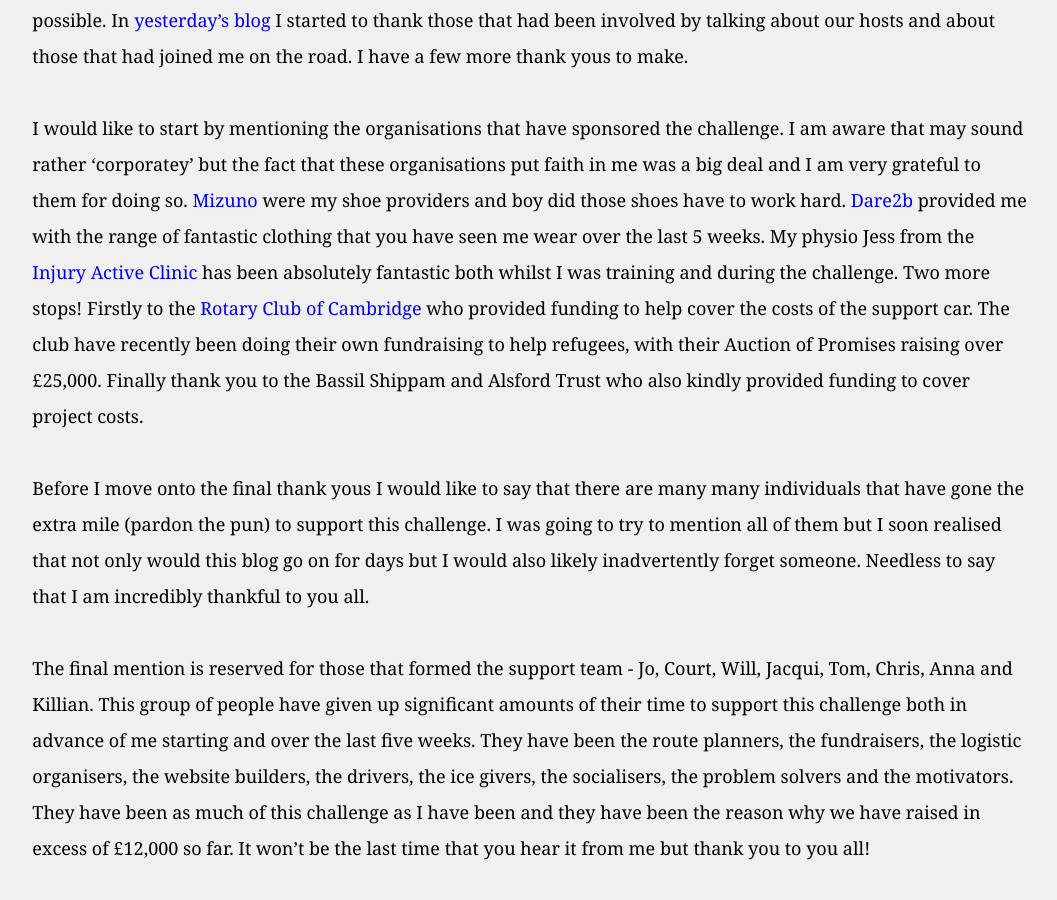
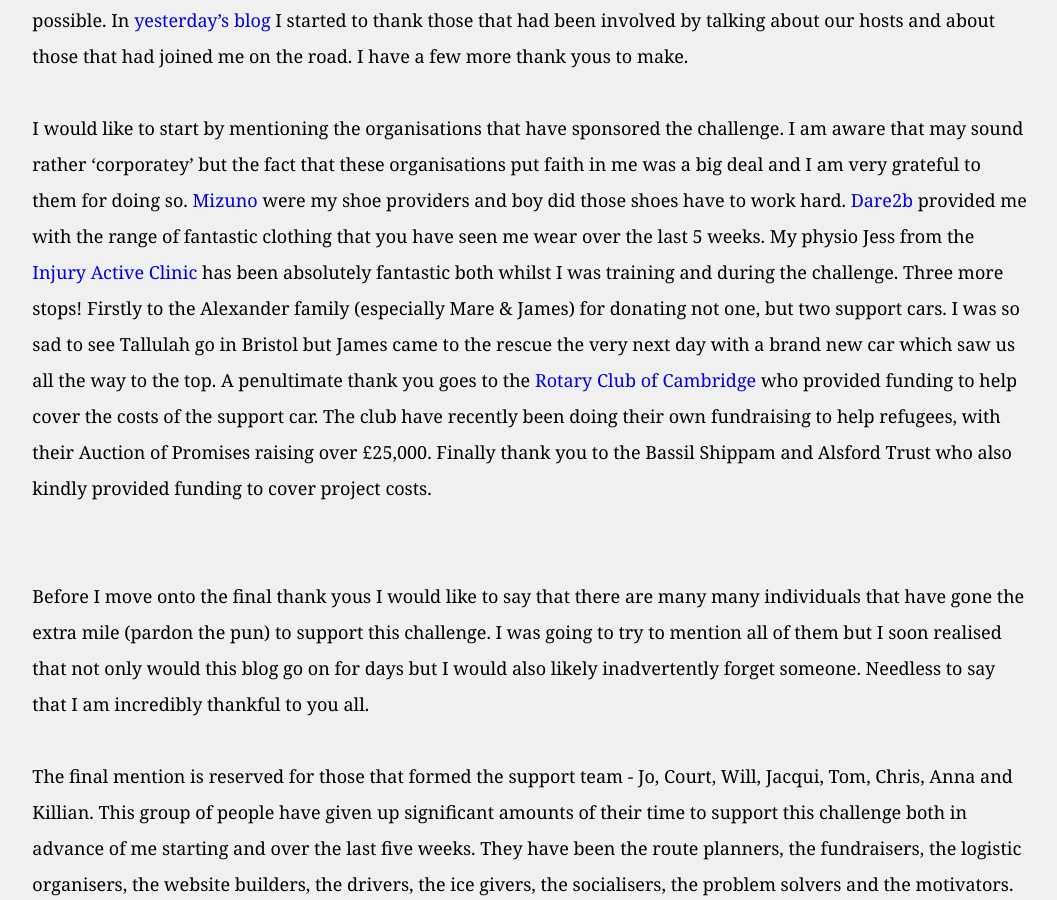
Before and after one commit to tombyers/runningforrefugees, a Jekyll site: the page built from _posts/2016-10-08-Freswick to John O'Groats.markdown, in a window 1280 px wide and 900 px high, scrolled down 865 px. Shown: the whole window, without its empty margins (110-1167 px from the left). Built offline with Jekyll 4.4.1, drawn with Linux system fonts in a browser that asks for light colours.

Commit message:
Update 2016-10-08-Freswick to John O'Groats.markdown

```diff
--- a/_posts/2016-10-08-Freswick to John O'Groats.markdown
+++ b/_posts/2016-10-08-Freswick to John O'Groats.markdown
@@ -9,7 +9,7 @@
 <br><br>
 For those of you that have read my blog regularly you will know that several times along this journey I have reached milestones and have felt a little flat afterwards. I was concerned that might happen for the end of my journey too. However so far that flatness has largely stayed away. That is not to say that I don’t expect the next few weeks to contain waves of feeling a little lost but for now I feel suitably proud. A certain portion of this pride is for my own personal achievement but more significantly I am proud of the network of people that made this all possible. In [yesterday’s blog]( http://www.runningforrefugees.co.uk/2016/10/07/Forse-to-Freswick.html) I started to thank those that had been involved by talking about our hosts and about those that had joined me on the road. I have a few more thank yous to make.
 <br><br>
-I would like to start by mentioning the organisations that have sponsored the challenge. I am aware that may sound rather ‘corporatey’ but the fact that these organisations put faith in me was a big deal and I am very grateful to them for doing so. [Mizuno]( http://www.mizuno.eu/en) were my shoe providers and boy did those shoes have to work hard. [Dare2b]( http://www.dare2b.com/) provided me with the range of fantastic clothing that you have seen me wear over the last 5 weeks. My physio Jess from the [Injury Active Clinic]( http://injuryactive.com/) has been absolutely fantastic both whilst I was training and during the challenge. Two more stops! Firstly to the [Rotary Club of Cambridge]( http://www.rotary-ribi.org/clubs/homepage.php?ClubID=460) who provided funding to help cover the costs of the support car. The club have recently been doing their own fundraising to help refugees, with their Auction of Promises raising over £25,000. Finally thank you to the Bassil Shippam and Alsford Trust who also kindly provided funding to cover project costs.
+I would like to start by mentioning the organisations that have sponsored the challenge. I am aware that may sound rather ‘corporatey’ but the fact that these organisations put faith in me was a big deal and I am very grateful to them for doing so. [Mizuno]( http://www.mizuno.eu/en) were my shoe providers and boy did those shoes have to work hard. [Dare2b]( http://www.dare2b.com/) provided me with the range of fantastic clothing that you have seen me wear over the last 5 weeks. My physio Jess from the [Injury Active Clinic]( http://injuryactive.com/) has been absolutely fantastic both whilst I was training and during the challenge. Three more stops! Firstly to the Alexander family (especially Mare & James) for donating not one, but two support cars. I was so sad to see Tallulah go in Bristol but James came to the rescue the very next day with a brand new car which saw us all the way to the top. A penultimate thank you goes to the [Rotary Club of Cambridge]( http://www.rotary-ribi.org/clubs/homepage.php?ClubID=460) who provided funding to help cover the costs of the support car. The club have recently been doing their own fundraising to help refugees, with their Auction of Promises raising over £25,000. Finally thank you to the Bassil Shippam and Alsford Trust who also kindly provided funding to cover project costs.
 <br><br>
 Before I move onto the final thank yous I would like to say that there are many many individuals that have gone the extra mile (pardon the pun) to support this challenge. I was going to try to mention all of them but I soon realised that not only would this blog go on for days but I would also likely inadvertently forget someone. Needless to say that I am incredibly thankful to you all.
 <br><br>
```
